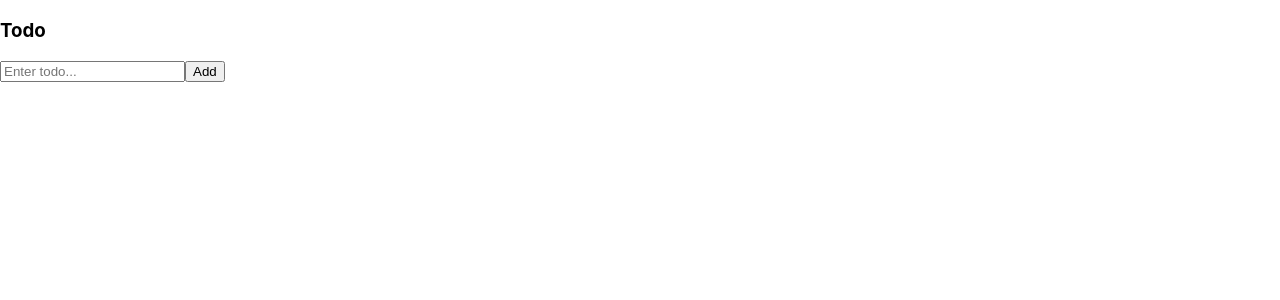
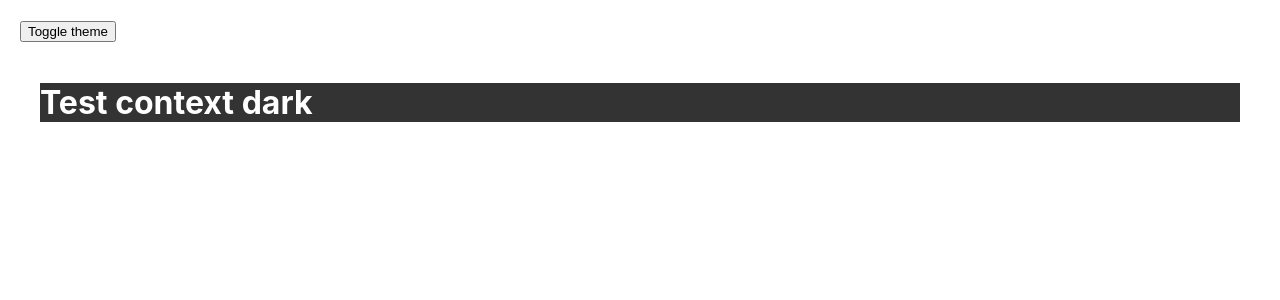
Before and after one commit to Viettrungnguyen/learn_reactjs, a React (Create React App) app: page / in a window 1280 px wide. Shown: the top 300 px of the page. Built offline with nearby package versions, Linux system fonts and the light colour scheme.

Commit message:
context and use context

```diff
--- a/src/App.css
+++ b/src/App.css
@@ -1,38 +1,4 @@
-.App {
-  text-align: center;
+.dark {
+  color: #fff;
+  background-color: #333;
 }
-
-.App-logo {
-  height: 40vmin;
-  pointer-events: none;
-}
-
-@media (prefers-reduced-motion: no-preference) {
-  .App-logo {
-    animation: App-logo-spin infinite 20s linear;
-  }
-}
-
-.App-header {
-  background-color: #282c34;
-  min-height: 100vh;
-  display: flex;
-  flex-direction: column;
-  align-items: center;
-  justify-content: center;
-  font-size: calc(10px + 2vmin);
-  color: white;
-}
-
-.App-link {
-  color: #61dafb;
-}
-
-@keyframes App-logo-spin {
-  from {
-    transform: rotate(0deg);
-  }
-  to {
-    transform: rotate(360deg);
-  }
-}
--- a/src/App.js
+++ b/src/App.js
@@ -1,7 +1,19 @@
-import TodoApp from "./todo";
+import Content from "./Content";
+import { ThemeContext } from "./ThemeContext";
+import "./App.css";
+import { useContext } from "react";
 
+// Context và hook là useContext
+// Comp A => Comp B => Comp C
+// Đơn giản hoá việc truyền dữ liệu từ component cha sang component con
 function App() {
-  return <TodoApp />;
+  const context = useContext(ThemeContext);
+  return (
+    <div style={{ padding: 20 }}>
+      <button onClick={context.toggleTheme}>Toggle theme</button>
+      <Content />
+    </div>
+  );
 }
 
 export default App;
--- /dev/null
+++ b/src/Content.js
@@ -0,0 +1,11 @@
+import Paragraph from "./Paragraph";
+
+function Content() {
+  return (
+    <div style={{ padding: 20 }}>
+      <Paragraph />
+    </div>
+  );
+}
+
+export default Content;
--- /dev/null
+++ b/src/Paragraph.js
@@ -0,0 +1,14 @@
+import { useContext } from "react";
+import { ThemeContext } from "./ThemeContext";
+
+function Paragraph() {
+  const context = useContext(ThemeContext);
+  console.log("theme: ", context.theme);
+  return (
+    <div>
+      <h1 className={context.theme}>Test context {context.theme}</h1>
+    </div>
+  );
+}
+
+export default Paragraph;
--- /dev/null
+++ b/src/ThemeContext.js
@@ -0,0 +1,23 @@
+import { createContext, useState } from "react";
+import "./App.css";
+
+export const ThemeContext = createContext();
+
+function ThemeProvider({ children }) {
+  const [theme, setTheme] = useState("dark");
+
+  const toggleTheme = () => {
+    setTheme(theme === "dark" ? "light" : "dark");
+  };
+
+  const value = {
+    theme,
+    toggleTheme,
+  };
+
+  return (
+    <ThemeContext.Provider value={value}>{children}</ThemeContext.Provider>
+  );
+}
+
+export default ThemeProvider;
--- a/src/index.js
+++ b/src/index.js
@@ -3,10 +3,13 @@ import ReactDOM from "react-dom/client";
 import "./index.css";
 import App from "./App";
 import reportWebVitals from "./reportWebVitals";
+import ThemeProvider from "./ThemeContext";
 const root = ReactDOM.createRoot(document.getElementById("root"));
 root.render(
   <React.StrictMode>
-    <App />
+    <ThemeProvider>
+      <App />
+    </ThemeProvider>
   </React.StrictMode>
 );
 
--- a/src/todo/actions.js
+++ /dev/null
@@ -1,22 +0,0 @@
-import { SET_JOB, DELETE_JOB, ADD_JOB } from "./constants";
-
-export const setJob = (payload) => {
-  return {
-    type: SET_JOB,
-    payload,
-  };
-};
-
-export const addJob = (payload) => {
-  return {
-    type: ADD_JOB,
-    payload,
-  };
-};
-
-export const deleteJob = (payload) => {
-  return {
-    type: DELETE_JOB,
-    payload,
-  };
-};
--- a/src/todo/constants.js
+++ /dev/null
@@ -1,3 +0,0 @@
-export const SET_JOB = "set_job";
-export const ADD_JOB = "add_job";
-export const DELETE_JOB = "delete-job";
--- a/src/todo/index.js
+++ /dev/null
@@ -1,43 +0,0 @@
-import { useReducer, useRef } from "react";
-import reducer, { initState } from "./reducer";
-import { setJob, addJob, deleteJob } from "./actions";
-import logger from "./logger";
-
-function App() {
-  const [state, dispatch] = useReducer(logger(reducer), initState);
-  const { job, jobs } = state;
-
-  const inputRef = useRef();
-
-  const handleSubmit = () => {
-    dispatch(addJob(job));
-    dispatch(setJob(""));
-
-    inputRef.current.focus();
-  };
-
-  return (
-    <div>
-      <h3>Todo</h3>
-      <input
-        ref={inputRef}
-        value={job}
-        placeholder="Enter todo..."
-        onChange={(e) => {
-          dispatch(setJob(e.target.value));
-        }}
-      />
-      <button onClick={handleSubmit}>Add</button>
-      <ul>
-        {jobs.map((job, index) => (
-          <li key={index}>
-            {job}
-            <span onClick={() => dispatch(deleteJob(index))}>&times;</span>
-          </li>
-        ))}
-      </ul>
-    </div>
-  );
-}
-
-export default App;
--- a/src/todo/logger.js
+++ /dev/null
@@ -1,19 +0,0 @@
-function logger(reducer) {
-  return (prevState, action) => {
-    console.group(action.type);
-
-    console.log("Prev state: ", prevState);
-
-    console.log("Action: ", action);
-
-    const newState = reducer(prevState, action);
-
-    console.log("Next state: ", newState);
-
-    console.groupEnd();
-
-    return newState;
-  };
-}
-
-export default logger;
--- a/src/todo/reducer.js
+++ /dev/null
@@ -1,32 +0,0 @@
-import { SET_JOB, DELETE_JOB, ADD_JOB } from "./constants";
-
-export const initState = {
-  job: "",
-  jobs: [],
-};
-
-const reducer = (state, action) => {
-  switch (action.type) {
-    case SET_JOB:
-      return {
-        ...state,
-        job: action.payload,
-      };
-    case ADD_JOB:
-      return {
-        ...state,
-        jobs: [...state.jobs, action.payload],
-      };
-    case DELETE_JOB:
-      const newjobs = [...state.jobs];
-      newjobs.splice(action.payload, 1);
-      return {
-        ...state,
-        jobs: newjobs,
-      };
-    default:
-      throw new Error("Invalid action");
-  }
-};
-
-export default reducer;
```
